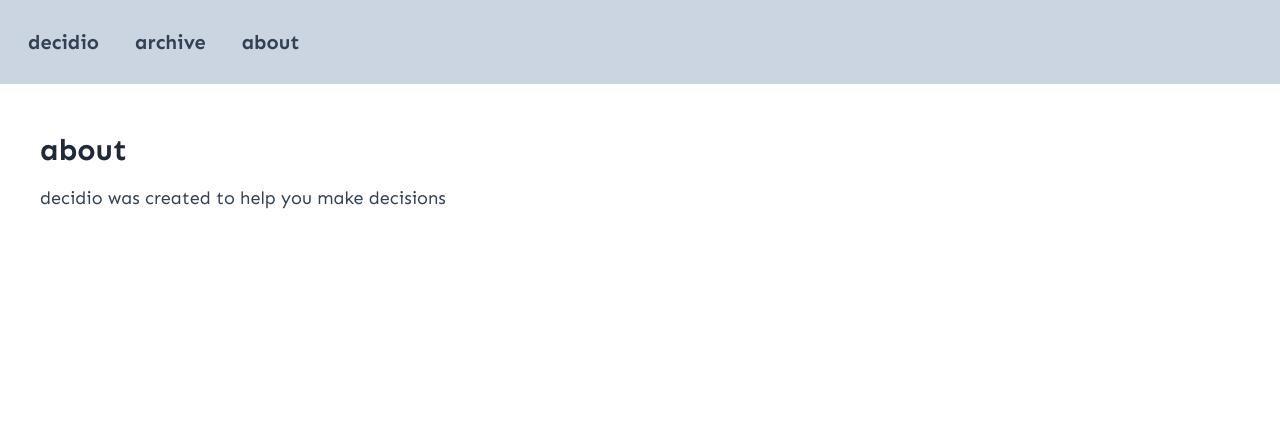
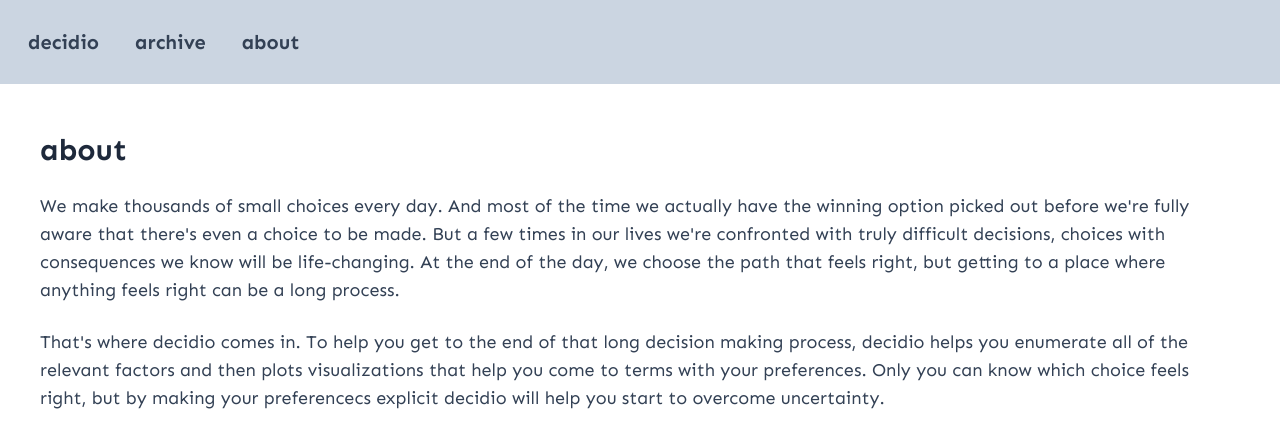
Before and after one commit to gregorybchris/decidio, a React (Vite) app: page /about in a window 1280 px wide. Shown: the top 448 px of the page. Built offline with nearby package versions, Linux system fonts and the light colour scheme.

Commit message:
Number items

```diff
--- a/src/components/About.tsx
+++ b/src/components/About.tsx
@@ -2,7 +2,19 @@ export default function About() {
   return (
     <div>
       <div className="text-3xl font-bold text-slate-800">about</div>
-      <div className="mt-4">decidio was created to help you make decisions</div>
+      <div className="mt-6">
+        We make thousands of small choices every day. And most of the time we actually have the winning option picked
+        out before we're fully aware that there's even a choice to be made. But a few times in our lives we're
+        confronted with truly difficult decisions, choices with consequences we know will be life-changing. At the end
+        of the day, we choose the path that feels right, but getting to a place where anything feels right can be a long
+        process.
+      </div>
+      <div className="mt-6">
+        That's where decidio comes in. To help you get to the end of that long decision making process, decidio helps
+        you enumerate all of the relevant factors and then plots visualizations that help you come to terms with your
+        preferences. Only you can know which choice feels right, but by making your preferencecs explicit decidio will
+        help you start to overcome uncertainty.
+      </div>
     </div>
   );
 }
--- a/src/components/Archive.tsx
+++ b/src/components/Archive.tsx
@@ -2,7 +2,7 @@ export default function About() {
   return (
     <div>
       <div className="text-3xl font-bold text-slate-800">archive</div>
-      <div className="mt-4">you have no existing decisions to review</div>
+      <div className="mt-6">you have no existing decisions to review</div>
     </div>
   );
 }
--- a/src/components/ItemsInput.tsx
+++ b/src/components/ItemsInput.tsx
@@ -13,7 +13,7 @@ interface ItemsInputProps {
 }
 
 export default function ItemsInput(props: ItemsInputProps) {
-  const [items, setItems] = useState<string[]>([""]);
+  const [items, setItems] = useState<string[]>(["", ""]);
   const [display, setDisplay] = useState<DisplayData>(defaultDisplayData());
 
   function onAddOption() {
@@ -23,7 +23,7 @@ export default function ItemsInput(props: ItemsInputProps) {
 
   function onRemoveOption(index: number) {
     if (items.length == 1) {
-      setItems([""]);
+      setItems(["", ""]);
     } else {
       setItems([...items.filter((v, i) => i != index)]);
     }
@@ -69,6 +69,7 @@ export default function ItemsInput(props: ItemsInputProps) {
             <ItemInput
               item={item}
               itemType={props.itemType}
+              itemNumber={i + 1}
               onUpdate={(value) => setOptionName(value, i)}
               onRemove={() => onRemoveOption(i)}
             />
@@ -88,6 +89,7 @@ export default function ItemsInput(props: ItemsInputProps) {
 interface ItemInputProps {
   item: string;
   itemType: string;
+  itemNumber: number;
   onUpdate: (value: string) => void;
   onRemove: () => void;
 }
@@ -95,7 +97,11 @@ interface ItemInputProps {
 function ItemInput(props: ItemInputProps) {
   return (
     <div className="flex items-center mt-2">
-      <TextBox text={props.item} placeholder={`${props.itemType} name`} onUpdate={(value) => props.onUpdate(value)} />
+      <TextBox
+        text={props.item}
+        placeholder={`${props.itemType} ${props.itemNumber}`}
+        onUpdate={(value) => props.onUpdate(value)}
+      />
       <div className="ml-2" onClick={props.onRemove}>
         <DeleteIcon />
       </div>
```
Also changed, not shown: 1 other file (tests, documents, lock files or other folders).
